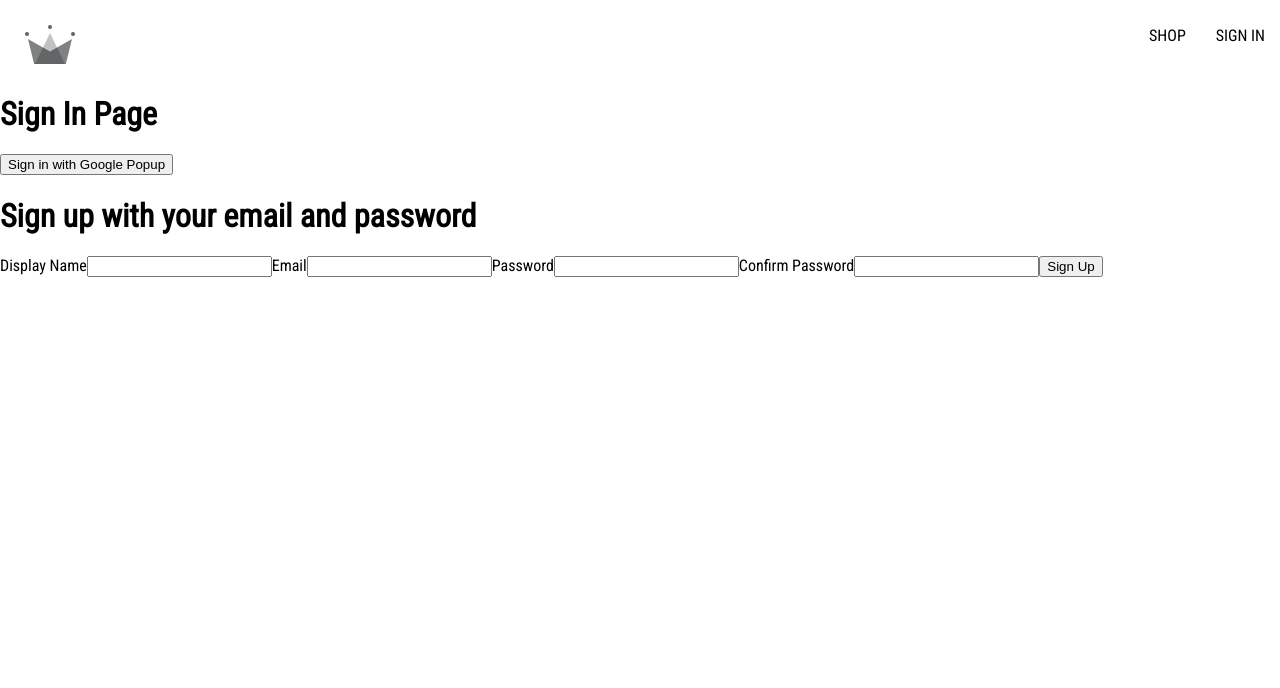
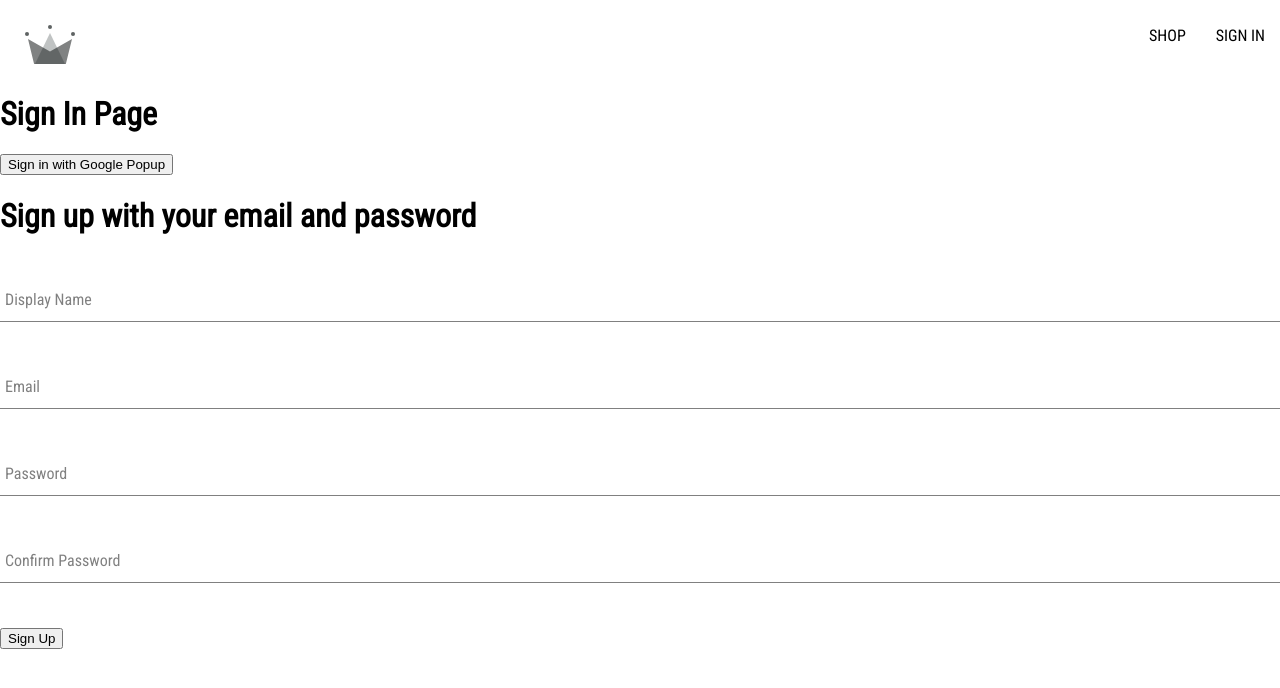
Before and after one commit to irv0735/nateirvision-clothing, a React (Create React App) app: page /sign-in in a window 1280 px wide. Shown: the top 688 px of the page. Built offline with nearby package versions, Linux system fonts and the light colour scheme.

Commit message:
updated style on sign-up form and moved inputs to separate component

```diff
--- /dev/null
+++ b/src/components/form-input/form-input.component.jsx
@@ -0,0 +1,16 @@
+import '../form-input/form-input.styles.scss';
+
+const FormInput = ({ label, ...otherProps }) => {
+  return (
+    <div className='group'>
+      <input className='form-input' {...otherProps}/>
+      {label && (
+      <label className={`${otherProps.value.length ? 'shrink' : ''} form-input-label`}>
+        {label}
+      </label>
+      )}
+    </div>
+  )
+}
+
+export default FormInput;
--- /dev/null
+++ b/src/components/form-input/form-input.styles.scss
@@ -0,0 +1,54 @@
+$sub-color: grey;
+$main-color: black;
+
+@mixin shrinkLabel {
+  top: -14px;
+  font-size: 12px;
+  color: $main-color;
+}
+
+.group {
+  position: relative;
+  margin: 45px 0;
+
+  .form-input {
+    background: none;
+    background-color: white;
+    color: $sub-color;
+    font-size: 18px;
+    padding: 10px 10px 10px 5px;
+    display: block;
+    width: 100%;
+    border: none;
+    border-radius: 0;
+    border-bottom: 1px solid $sub-color;
+    margin: 25px 0;
+
+    &:focus {
+      outline: none;
+    }
+
+    &:focus ~ .form-input-label {
+      @include shrinkLabel();
+    }
+  }
+
+  input[type='password'] {
+    letter-spacing: 0.3em;
+  }
+
+  .form-input-label {
+    color: $sub-color;
+    font-size: 16px;
+    font-weight: normal;
+    position: absolute;
+    pointer-events: none;
+    left: 5px;
+    top: 10px;
+    transition: 300ms ease all;
+
+    &.shrink {
+      @include shrinkLabel();
+    }
+  }
+}
--- a/src/components/sign-up-form/sign-up-form.component.jsx
+++ b/src/components/sign-up-form/sign-up-form.component.jsx
@@ -1,4 +1,5 @@
 import { useState } from 'react';
+import FormInput from '../form-input/form-input.component';
 import {
   createAuthUserWithEmailAndPassword,
   createUserDocumentFromAuth
@@ -50,33 +51,38 @@
     <div>
       <h1>Sign up with your email and password</h1>
       <form onSubmit={handleSubmit}>
-        <label>Display Name</label>
-        <input
-          type="text"
-          required onChange={handleChange}
-          name="displayName"
-          value={displayName}/>
-        <label>Email</label>
-        <input
-          type="email"
+        <FormInput
+        label='Display Name'
+        type='text'
+        required
+        onChange={handleChange}
+        name='displayName'
+        value={displayName}
+        />
+        <FormInput
+          label='Email'
+          type='email'
           required
           onChange={handleChange}
-          name="email"
-          value={email}/>
-        <label>Password</label>
-        <input
-          type="password"
+          name='email'
+          value={email}
+        />
+        <FormInput
+          label='Password'
+          type='password'
           required
           onChange={handleChange}
-          name="password"
-          value={password}/>
-        <label>Confirm Password</label>
-        <input
-          type="password"
+          name='password'
+          value={password}
+        />
+        <FormInput
+          label='Confirm Password'
+          type='password'
           required
           onChange={handleChange}
-          name="confirmPassword"
-          value={confirmPassword}/>
+          name='confirmPassword'
+          value={confirmPassword}
+        />
         <button type="submit">Sign Up</button>
       </form>
     </div>
```
